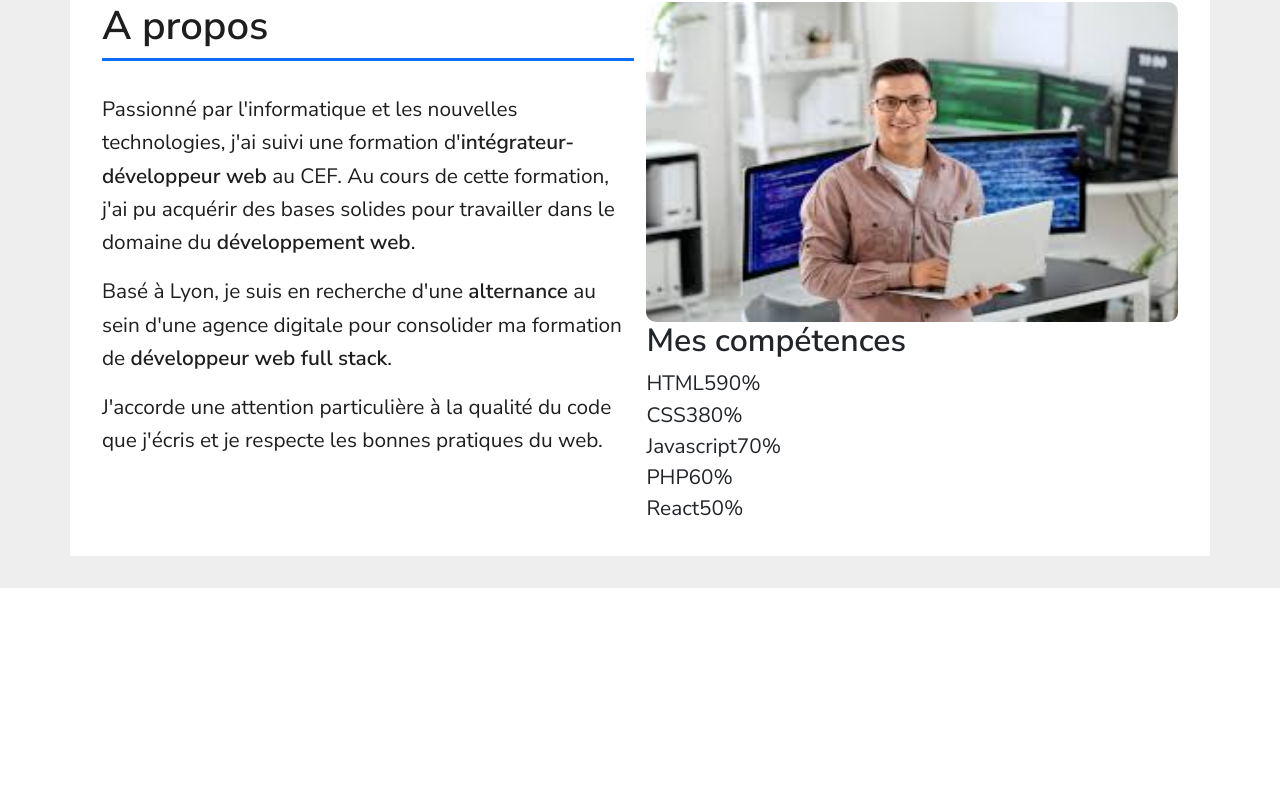
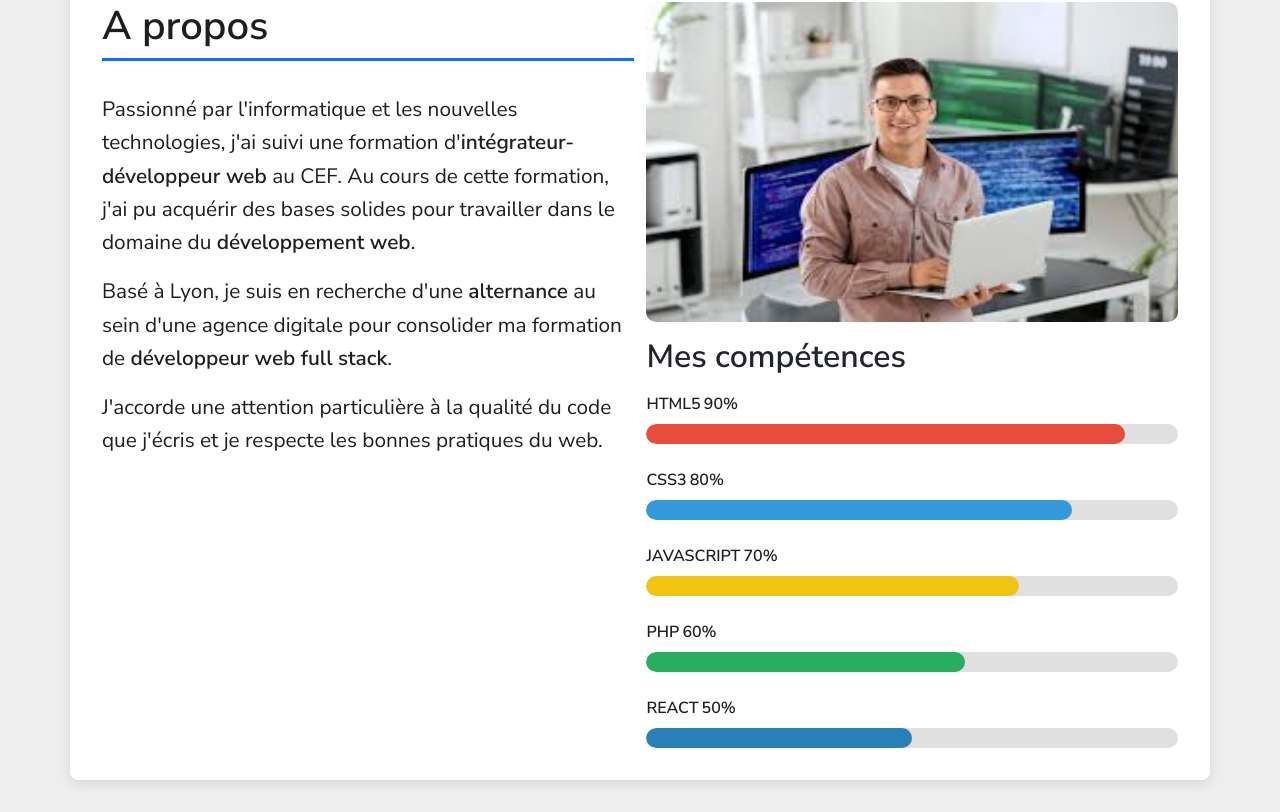
Before and after one commit to 7S-Coder/CV_optimise, a React (Vite) app: page / in a window 1280 px wide. Shown: the part 862-1674 px from the top of the page. Before the commit the page ends 1450 px from the top, so only its background shows below. Built offline with nearby package versions, Linux system fonts and the light colour scheme; the HTML template or start-up script is replaced by a standard one.

Commit message:
about finish

```diff
--- a/src/components/About.jsx
+++ b/src/components/About.jsx
@@ -21,14 +21,16 @@ function About () {
                     <div className="competences">
                         {AboutJson.competences.map((competence, index) => (
                             <div key={index} className="competence-item">
-                                <span className="competence-name">{competence.name}</span>
+                                <div className="competence-header">
+                                    <span className="competence-name">{competence.name}</span>
+                                    <span className="competence-level">{competence.level}%</span>
+                                </div>
                                 <div className="progress-bar">
                                     <div
                                         className="progress-fill"
                                         style={{width: `${competence.level}%`}}
                                     ></div>
                                 </div>
-                                <span className="competence-level"> {competence.level}%</span>
                             </div>
                         ))}
                     </div>
--- a/src/css/components/About.scss
+++ b/src/css/components/About.scss
@@ -39,6 +39,8 @@
     display: flex;
     padding: 2rem;
     background-color: white;
+    box-shadow: 0 4px 12px rgba(0, 0, 0, 0.1);
+    border-radius: 8px;
 
 }
 
@@ -47,6 +49,74 @@
 
 }
 
+.competences {
+    display: flex;
+    flex-direction: column;
+    gap: 1.5rem;
+}
+
 .competence-item {
     display: flex;
+    flex-direction: column;
 }
+
+.competence-header {
+    display: flex;
+    justify-content: flex-start;
+    align-items: center;
+    gap: 0.2rem;
+    margin-bottom: 0.5rem;
+}
+
+.competence-name {
+    font-weight: bold;
+    font-size: 1rem;
+    color: var(--primary-black-color);
+    text-transform: uppercase;
+}
+
+.competence-level {
+    font-weight: bold;
+    font-size: 1rem;
+    color: var(--primary-black-color);
+}
+
+.progress-bar {
+    width: 100%;
+    height: 20px;
+    background-color: #e0e0e0;
+    border-radius: 10px;
+    overflow: hidden;
+    position: relative;
+}
+
+.progress-fill {
+    height: 100%;
+    border-radius: 10px;
+    transition: width 0.3s ease;
+}
+
+/* Couleurs spécifiques pour chaque compétence */
+.competence-item:nth-child(1) .progress-fill {
+    background-color: #e74c3c; /* Rouge pour HTML5 */
+}
+
+.competence-item:nth-child(2) .progress-fill {
+    background-color: #3498db; /* Bleu pour CSS3 */
+}
+
+.competence-item:nth-child(3) .progress-fill {
+    background-color: #f1c40f; /* Jaune pour JavaScript */
+}
+
+.competence-item:nth-child(4) .progress-fill {
+    background-color: #27ae60; /* Vert pour PHP */
+}
+
+.competence-item:nth-child(5) .progress-fill {
+    background-color: #2980b9; /* Bleu foncé pour React */
+}
+
+section h2 {
+    margin: 1rem 0;
+}
```
